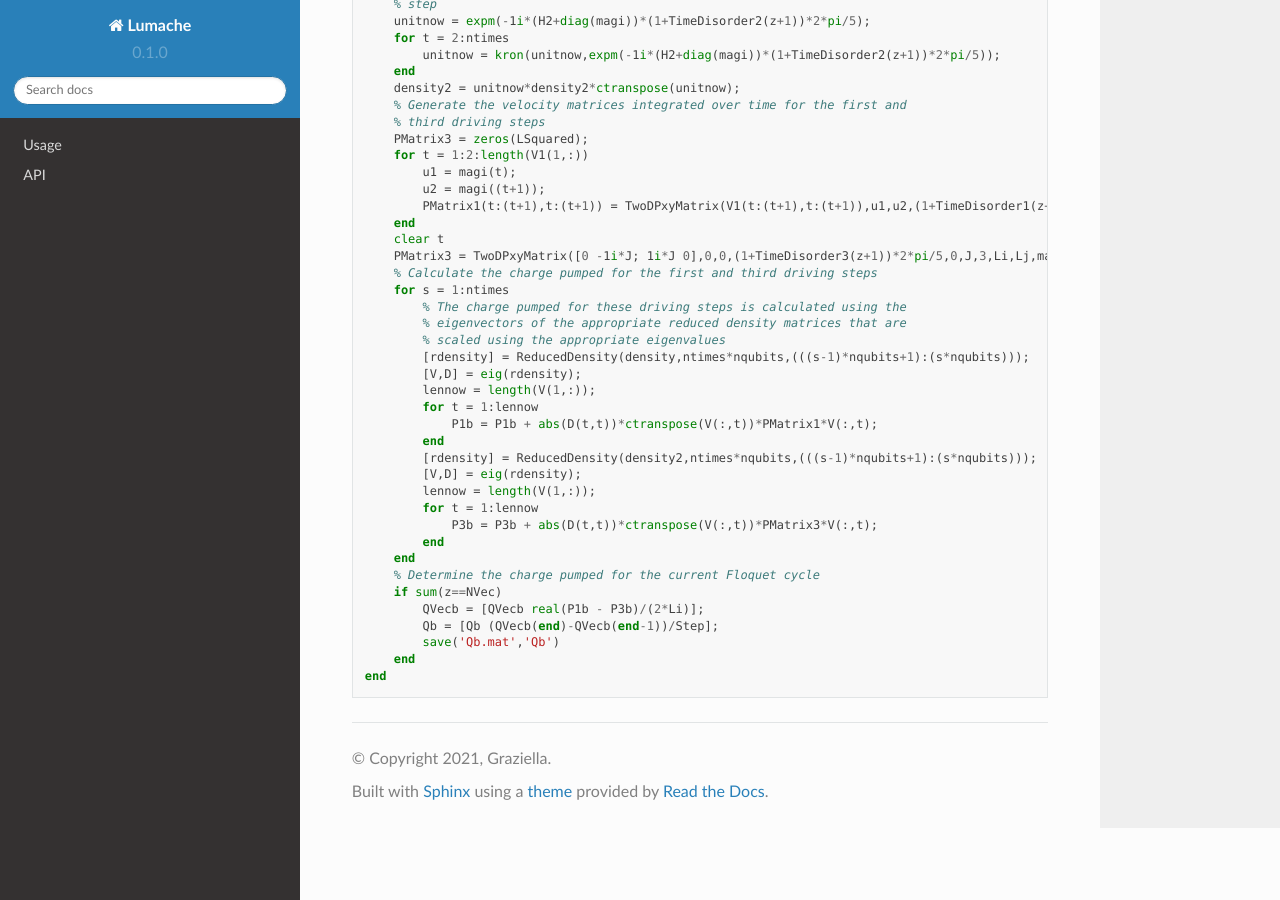
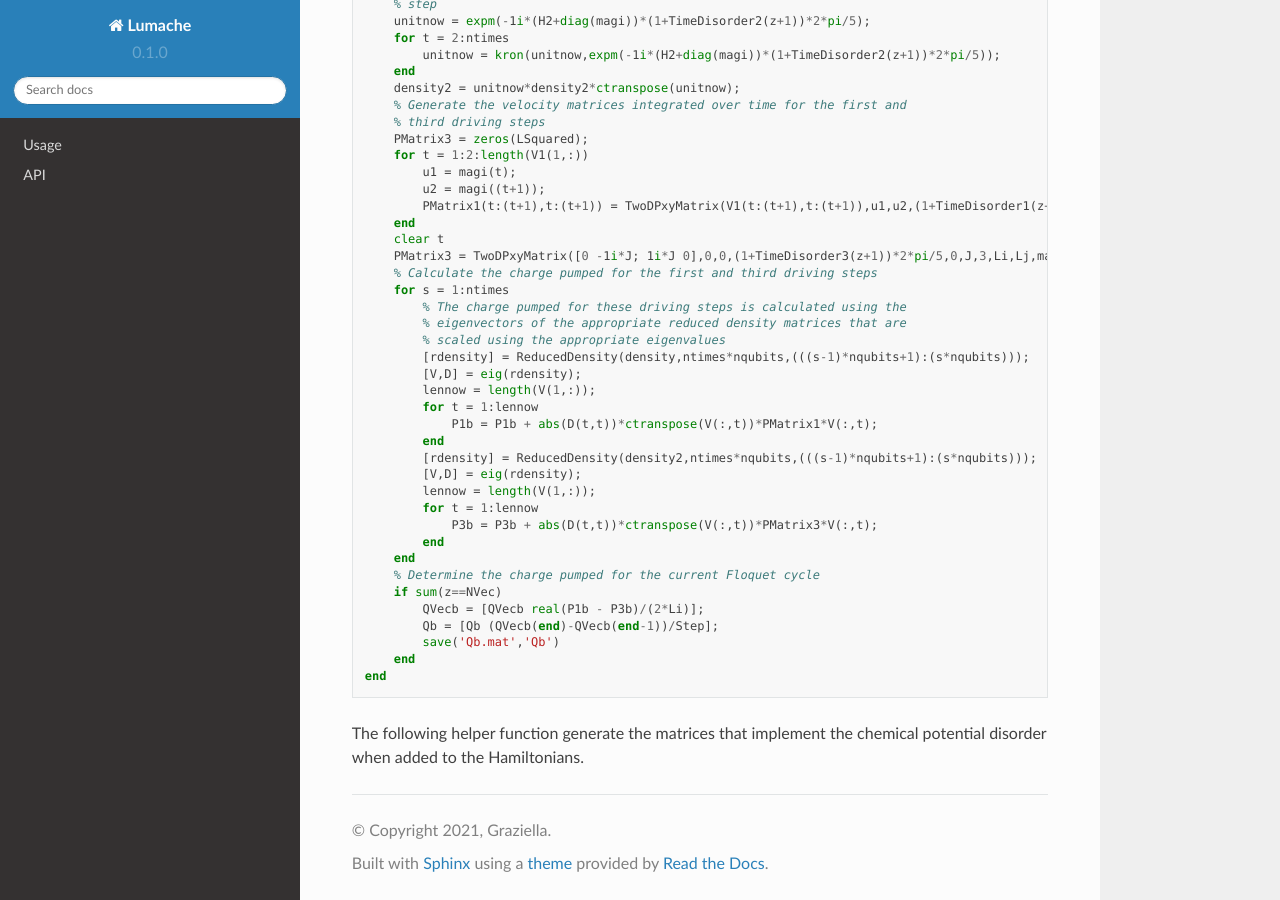
Before and after one commit to htim327/NonHermitianDriving, a Sphinx documentation site: the page built from docs/source/ModifiedAFAI.rst, in a window 1280 px wide and 900 px high, scrolled down 7544 px. Built offline with Sphinx 7.4.7 and the Read the Docs theme 2.0.0, drawn with Linux system fonts in a browser that asks for light colours.

Commit message:
Update ModifiedAFAI.rst

```diff
--- a/docs/source/ModifiedAFAI.rst
+++ b/docs/source/ModifiedAFAI.rst
@@ -474,3 +474,5 @@ Now the file :math:`$\mathrm{TwoDimxyQ.m}$` is presented.
            save('Qb.mat','Qb')
        end
    end
+
+The following helper function generate the matrices that implement the chemical potential disorder when added to the Hamiltonians.
```
